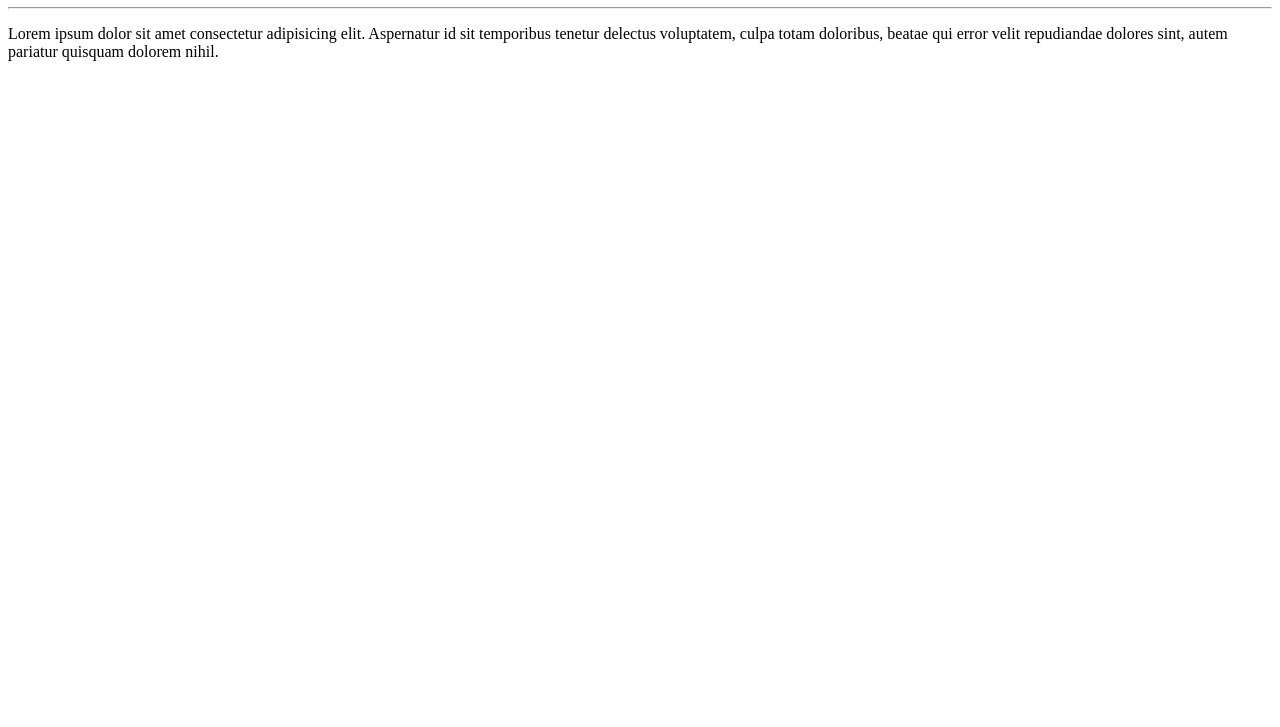
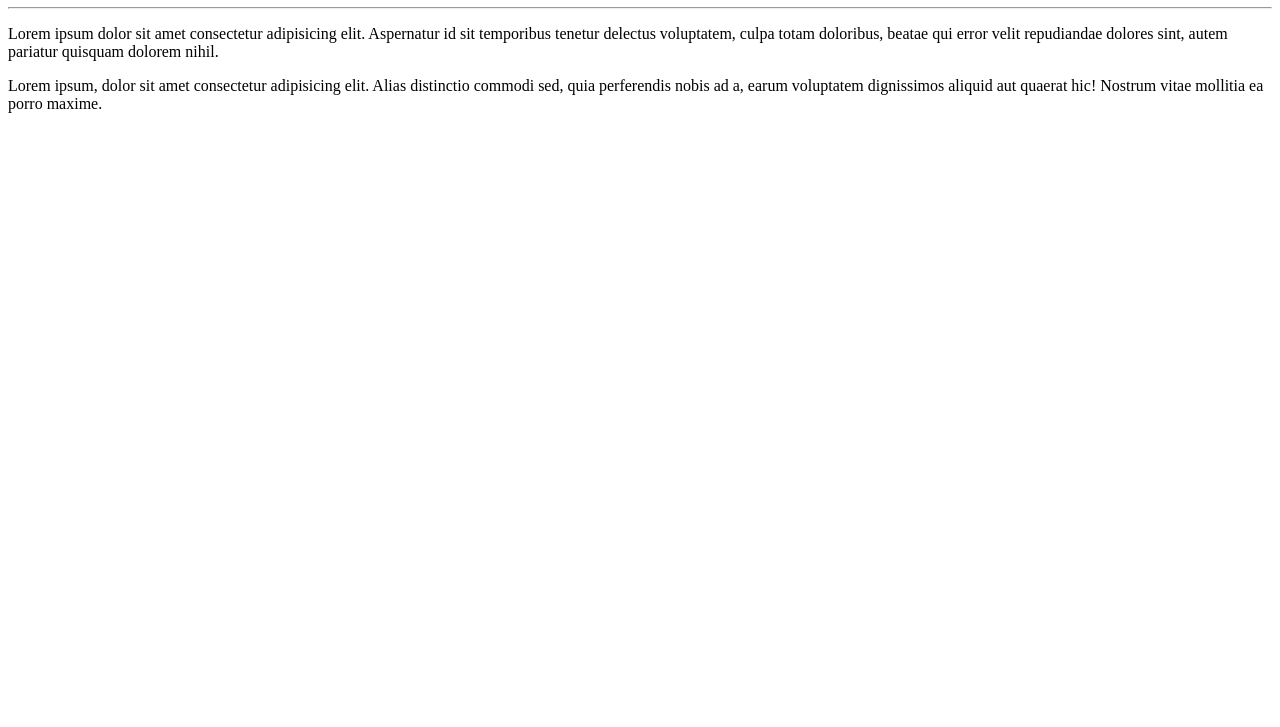
Before and after one commit to renato-droid/Ola-Mundo, a plain HTML site: page site-exemplo/index.html in a window 1280 px wide. Shown: the part 73-800 px from the top of the page. Drawn offline with Linux system fonts and the light colour scheme.

Commit message:
adicionei um parágrafo

```diff
--- a/site-exemplo/index.html
+++ b/site-exemplo/index.html
@@ -11,6 +11,6 @@
    </h1>
    <hr>
    <p>Lorem ipsum dolor sit amet consectetur adipisicing elit. Aspernatur id sit temporibus tenetur delectus voluptatem, culpa totam doloribus, beatae qui error velit repudiandae dolores sint, autem pariatur quisquam dolorem nihil.</p>
-
+    <p>Lorem ipsum, dolor sit amet consectetur adipisicing elit. Alias distinctio commodi sed, quia perferendis nobis ad a, earum voluptatem dignissimos aliquid aut quaerat hic! Nostrum vitae mollitia ea porro maxime.</p>
 </body>
 </html>
```
